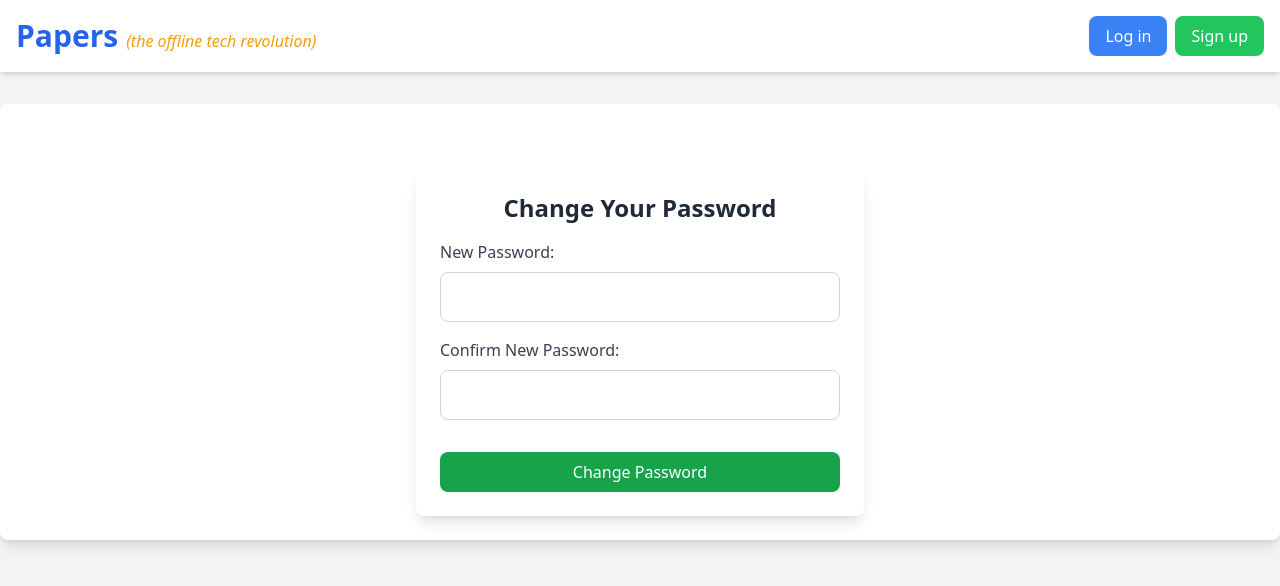
After one commit to Slam-Dunk-Software/papers, a Django app: template core/users/templates/auth/password_reset_confirm.html in a window 1280 px wide. The commit adds this page. Shown: the top 586 px of the page. Run offline with Django 5.2, Linux system fonts and the light colour scheme; the template is opened without the code that fills it, so the values that code supplies are empty; some libraries are stand-ins or nearby versions.

Commit message:
Add sendgrid and password resets

```diff
--- a/core/core/settings/base.py
+++ b/core/core/settings/base.py
@@ -112,3 +112,6 @@ LOGIN_URL = "/users/login/"
 # Stripe API Keys
 STRIPE_PUBLISHABLE_KEY = os.getenv("STRIPE_PUBLISHABLE_KEY", "pk_test_default")
 STRIPE_SECRET_KEY = os.getenv("STRIPE_SECRET_KEY", "sk_test_default")
+
+# Token validity duration (in seconds) -- Django's default is 24 hrs -- set to 1 hour
+PASSWORD_RESET_TIMEOUT = 3600
--- a/core/core/settings/development.py
+++ b/core/core/settings/development.py
@@ -16,3 +16,5 @@ DATABASES: dict[str, dict[str, str | None]] = {
         'PORT': '5432',
     }
 }
+
+EMAIL_BACKEND = 'django.core.mail.backends.console.EmailBackend'
--- a/core/users/templates/login.html
+++ b/core/users/templates/auth/login.html
@@ -41,5 +41,10 @@
             Create an account
         </a>
     </p>
+
+    <!-- Password reset link -->
+    <p class="text-center text-gray-600 mt-4">
+        <a href="{% url 'password_reset' %}" class="text-blue-600 hover:text-blue-800 underline">Forgot your password?</a>
+    </p>
 </div>
 {% endblock %}
--- /dev/null
+++ b/core/users/templates/auth/password_reset_complete.html
@@ -0,0 +1,5 @@
+{% extends "base.html" %}
+
+{% block content %}
+  <p>Your password has been successfully reset. You can now log in with your new password.</p>
+{% endblock %}
--- /dev/null
+++ b/core/users/templates/auth/password_reset_confirm.html
@@ -0,0 +1,50 @@
+{% extends "base.html" %}
+
+{% block content %}
+<div class="max-w-md mx-auto mt-10 bg-white p-6 rounded-lg shadow-lg">
+    <h2 class="text-2xl font-semibold text-center text-gray-800 mb-4">Change Your Password</h2>
+
+    <form method="post">
+        {% csrf_token %}
+
+        <label for="id_new_password1" class="block text-gray-700 mb-2">New Password:</label>
+        <input
+            type="password"
+            name="new_password1"
+            id="id_new_password1"
+            required
+            class="w-full p-3 border border-gray-300 rounded-lg focus:outline-none focus:ring-2 focus:ring-blue-500 mb-4"
+        />
+        {% if form.new_password1.errors %}
+            <div class="text-red-500 text-sm">
+                {% for error in form.new_password1.errors %}
+                    <p>{{ error }}</p>
+                {% endfor %}
+            </div>
+        {% endif %}
+
+        <label for="id_new_password2" class="block text-gray-700 mb-2">Confirm New Password:</label>
+        <input
+            type="password"
+            name="new_password2"
+            id="id_new_password2"
+            required
+            class="w-full p-3 border border-gray-300 rounded-lg focus:outline-none focus:ring-2 focus:ring-blue-500 mb-4"
+        />
+        {% if form.new_password2.errors %}
+            <div class="text-red-500 text-sm">
+                {% for error in form.new_password2.errors %}
+                    <p>{{ error }}</p>
+                {% endfor %}
+            </div>
+        {% endif %}
+
+        <button
+            type="submit"
+            class="w-full bg-green-600 text-white py-2 rounded-lg hover:bg-green-700 transition mt-4"
+        >
+            Change Password
+        </button>
+    </form>
+</div>
+{% endblock %}
--- a/core/users/urls.py
+++ b/core/users/urls.py
@@ -1,4 +1,5 @@
 from django.urls import path
+from django.contrib.auth import views as auth_views
 from .views import signup_view, login_view, logout_view, settings_view
 
 urlpatterns = [
@@ -7,4 +8,9 @@ urlpatterns = [
     path("login/", login_view, name="login"),
     path("logout/", logout_view, name="logout"),
     path("settings/", settings_view, name="settings"),
+    # Password resets
+    path('password_reset/', auth_views.PasswordResetView.as_view(template_name="auth/password_reset.html"), name='password_reset'),
+    path('password_reset/done/', auth_views.PasswordResetDoneView.as_view(template_name="auth/password_reset_done.html"), name='password_reset_done'),
+    path('reset/<uidb64>/<token>/', auth_views.PasswordResetConfirmView.as_view(template_name="auth/password_reset_confirm.html"), name='password_reset_confirm'),
+    path('reset/done/', auth_views.PasswordResetCompleteView.as_view(template_name="auth/password_reset_complete.html"), name='password_reset_complete'),
 ]
--- a/core/users/views.py
+++ b/core/users/views.py
@@ -52,7 +52,7 @@ def signup_view(request: Any) -> HttpResponse:
         except ValidationError as e:
             return render(request, 'errors.html', {'error': e.errors()})
 
-    return render(request, "signup.html")
+    return render(request, "auth/signup.html")
 
 # FIXME: Add password_reset logic
 def login_view(request: Any) -> HttpResponse:
@@ -74,7 +74,7 @@ def login_view(request: Any) -> HttpResponse:
 
         return render(request, 'errors.html', {'error': "Invalid credentials"})
 
-    return render(request, "login.html", {"next": request.GET.get("next", "/")})
+    return render(request, "auth/login.html", {"next": request.GET.get("next", "/")})
 
 
 # FIXME: Add OAuth?
```
Also changed, not shown: TODO.md (+2 -0 lines), core/core/settings/production.py (+12 -0 lines), core/users/templates/auth/password_reset.html (added, +38 -0 lines), core/users/templates/auth/password_reset_done.html (added, +10 -0 lines), core/users/templates/auth/signup.html (renamed from core/users/templates/signup.html).
